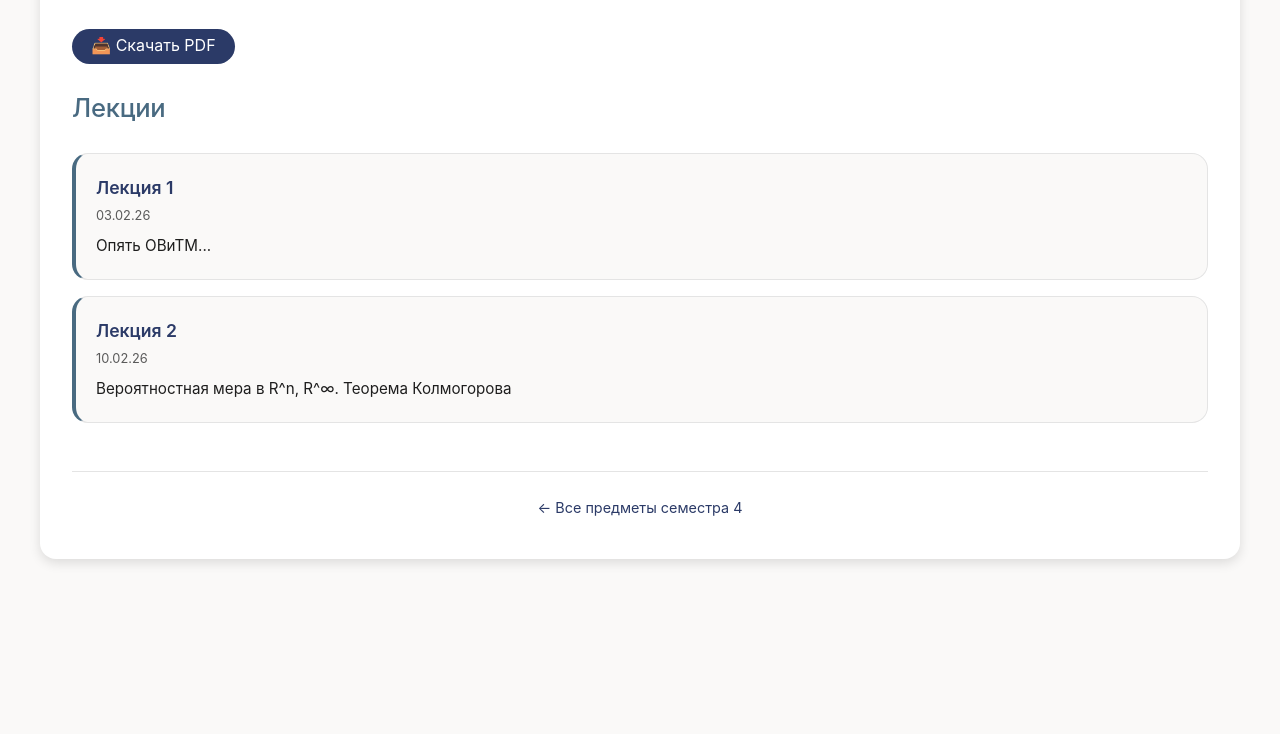
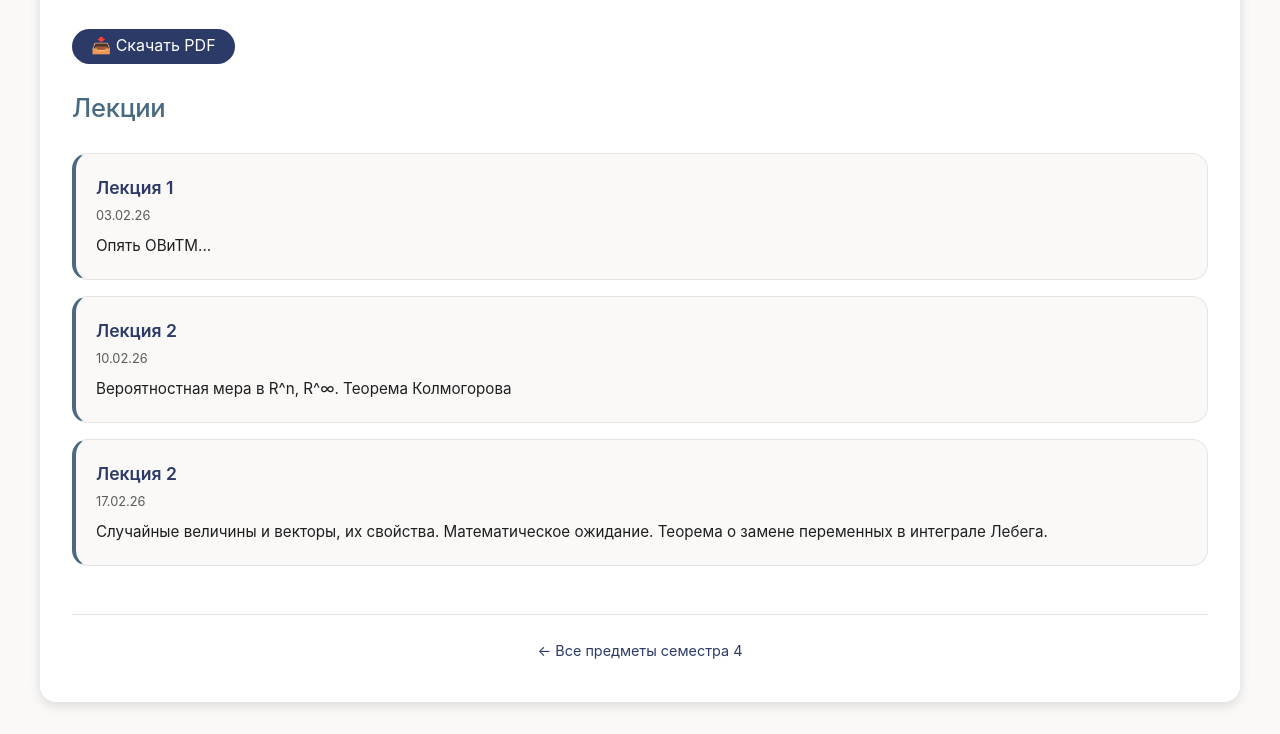
Before and after one commit to NNJunior/curly-waddle, a plain HTML site: page website/sems/sem4/probability_theory.html in a window 1280 px wide. Shown: the part 271-1005 px from the top of the page. Before the commit the page ends 862 px from the top, so only its background shows below. Drawn offline with Linux system fonts and the light colour scheme.

Commit message:
Лекция Теорвер

```diff
--- a/website/sems/sem4/probability_theory.html
+++ b/website/sems/sem4/probability_theory.html
@@ -39,6 +39,13 @@
         <div class="lecture-date">10.02.26</div>
         <div class="lecture-desc">Вероятностная мера в R^n, R^∞. Теорема Колмогорова</div>
       </div>
+      <div class="lecture-item">
+        <div class="lecture-name">
+          <a href="../../pdf/sem4/Probability_Theory.pdf#nameddest=lecture2">Лекция 2</a>
+        </div>
+        <div class="lecture-date">17.02.26</div>
+        <div class="lecture-desc">Случайные величины и векторы, их свойства. Математическое ожидание. Теорема о замене переменных в интеграле Лебега.</div>
+      </div>
     </div>
 
     <footer>
```
